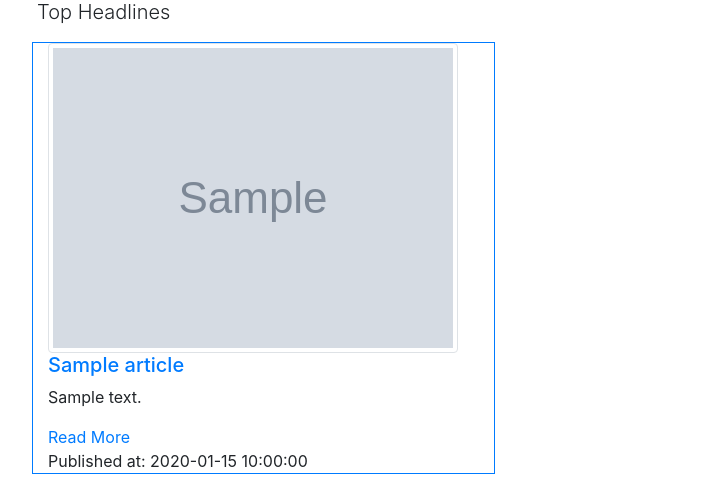
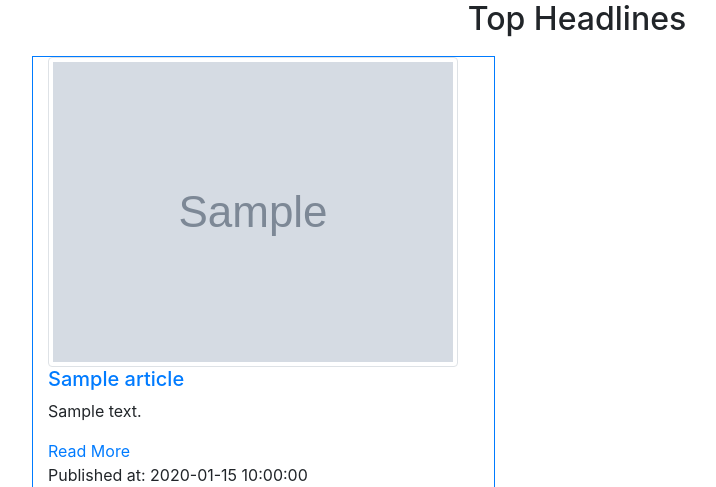
Before and after one commit to martingathu/news, a Flask app: page /articles/1 in a window 1280 px wide. Shown: the part 82-569 px from the top of the page, without its empty margins (63-779 px from the left). Run offline with Flask 2, Linux system fonts and the light colour scheme; grey boxes marked "Sample" are stand-in pictures; a database or web service that is not in the repository returns one stand-in record (values such as "Sample title"); data that the repository does not hold is empty; some libraries are stand-ins or nearby versions.

Commit message:
deployment to heroku

```diff
--- a/app/templates/article.html
+++ b/app/templates/article.html
@@ -4,7 +4,7 @@
 {% block body%}
 <div class="container">
 
-   <h2 class="lead"> Top Headlines</h2>
+   <h2 class="text-center"> Top Headlines</h2>
       <div class="row">
         {% for article in articles %}
 		        <div class="col-md-5 border border-primary" style="margin: 10px;">
--- a/app/templates/base.html
+++ b/app/templates/base.html
@@ -10,7 +10,7 @@
 
 <body>
   <nav class='navbar navbar-light bg-light'>
-    <a href="/" class='navbar-brand' style=" text-align: center"><h1>Global News Highlights</h1></a>
+    <a href="/" class='navbar-brand' class="text-center"><h1>Global News Highlights</h1></a>
   </nav>
   <div class="container">
     {% block body %}
```
Also changed, not shown: requirements.txt (added, +15 -0 lines), 2 other files.
